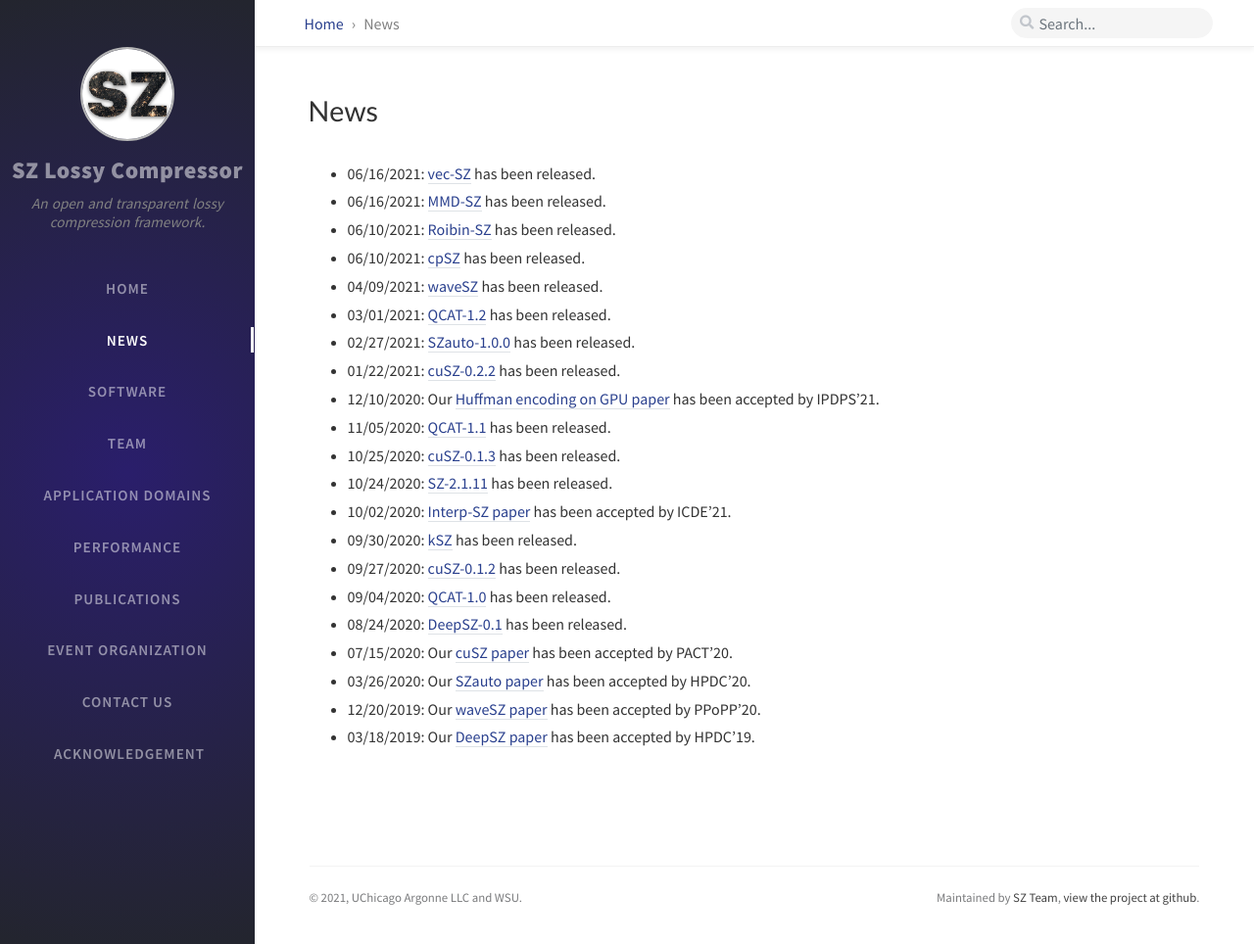
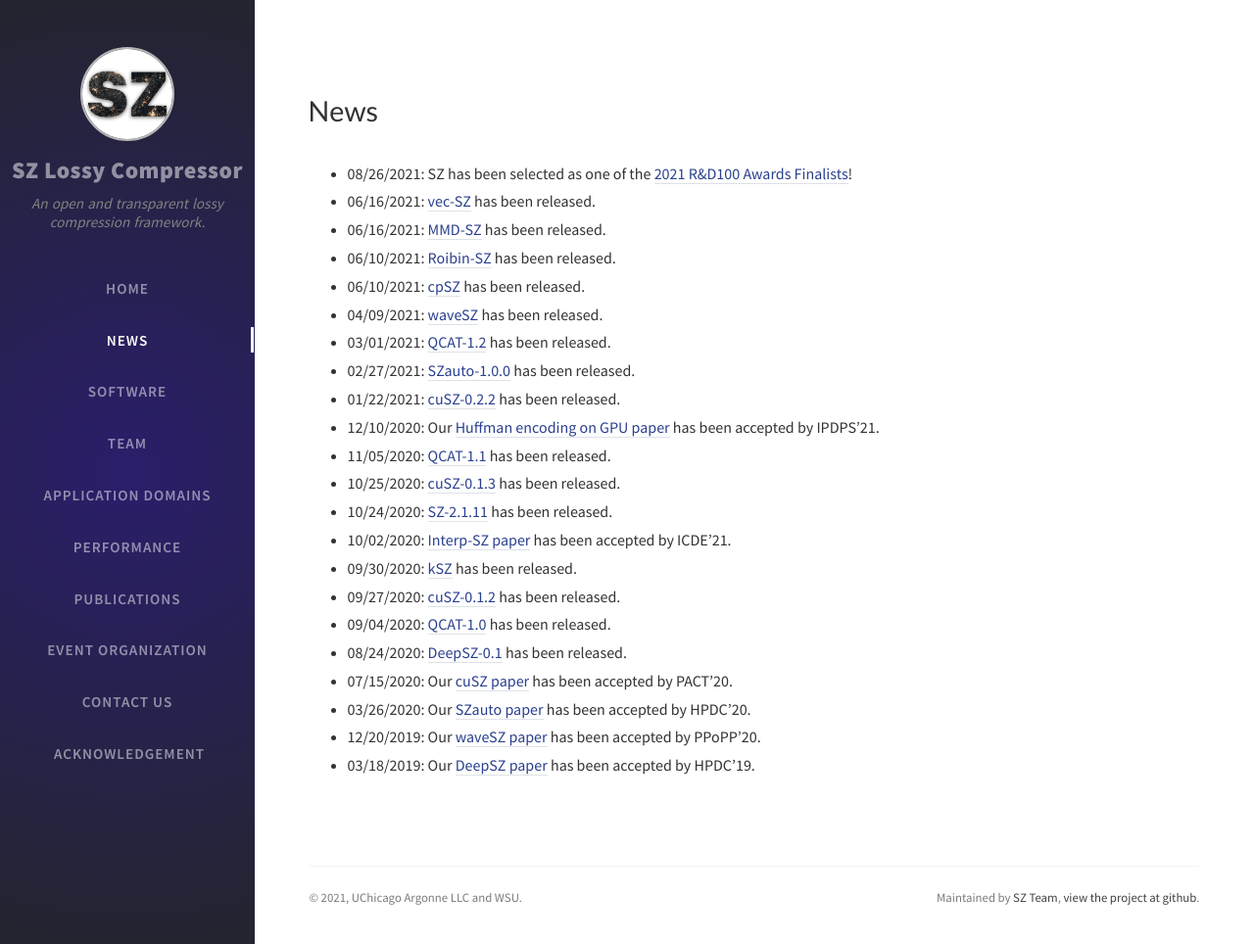
Before and after one commit to szcompressor/szcompressor.github.io, a Jekyll site: the page built from tabs/news.md, in a window 1280 px wide and 964 px high. Shown: the whole window at 98% size. Built offline with Jekyll 4.4.1, drawn with Linux system fonts in a browser that asks for light colours; nearby versions of some CDN libraries; comment, search, counter and statistics services are not loaded.

Commit message:
Update news.md

```diff
--- a/tabs/news.md
+++ b/tabs/news.md
@@ -2,6 +2,7 @@
 title: News
 ---
 
+- 08/26/2021: SZ has been selected as one of the [2021 R&D100 Awards Finalists](https://www.rdworldonline.com/finalists-for-2021-rd-100-awards-are-unveiled/)!
 - 06/16/2021: [vec-SZ](https://github.com/szcompressor/vecSZ) has been released.
 - 06/16/2021: [MMD-SZ](https://github.com/szcompressor/MMD-SZ) has been released.
 - 06/10/2021: [Roibin-SZ](https://github.com/szcompressor/SZ/tree/master/example/roibin_example) has been released.
```
